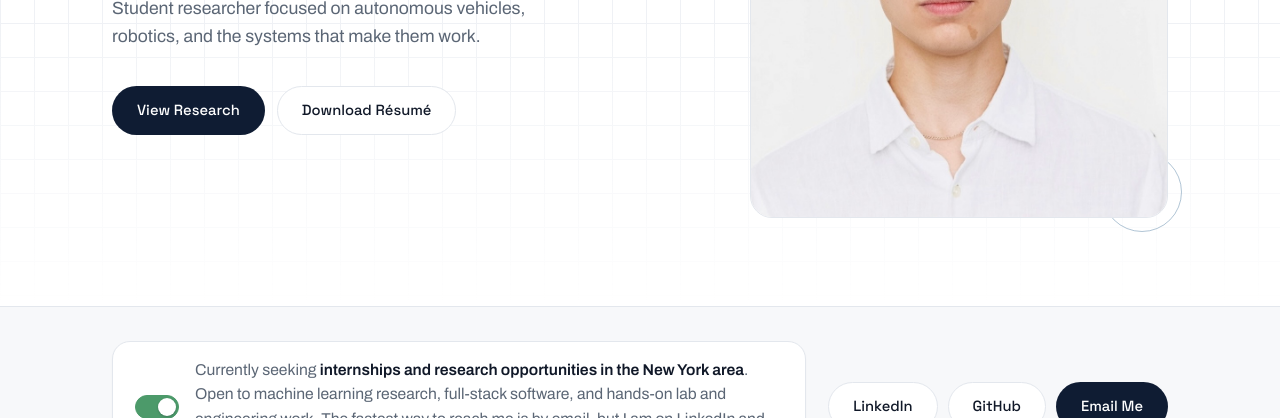
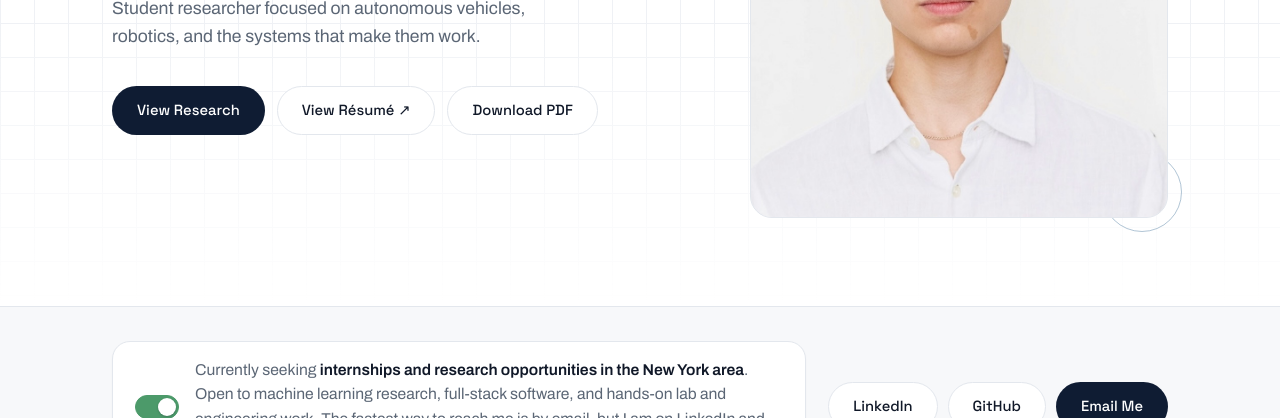
Before and after one commit to jakecapmeil/jakecapmeil.github.io, a plain HTML site: page index.html in a window 1280 px wide. Shown: the part 382-800 px from the top of the page. Drawn offline with Linux system fonts and the light colour scheme.

Commit message:
Redesigned one-page résumé in the site's style; add view and download buttons
Co-Authored-By: Claude Opus 5.5 <noreply@anthropic.com>

```diff
--- a/index.html
+++ b/index.html
@@ -456,7 +456,7 @@
       <a href="#toolkit">Toolkit</a>
       <a href="#academics">Academics</a>
       <a href="#community">Community</a>
-      <a href="Jake_Capmeil_Resume.pdf" class="resume" download>Résumé</a>
+      <a href="Jake_Capmeil_Resume.pdf" class="resume" target="_blank" rel="noopener">Résumé</a>
     </div>
   </div>
 </nav>
@@ -478,7 +478,8 @@
       <p class="tagline">Student researcher focused on autonomous vehicles, robotics, and the systems that make them work.</p>
       <div class="hero-cta">
         <a href="#research" class="btn btn-primary">View Research</a>
-        <a href="Jake_Capmeil_Resume.pdf" class="btn btn-ghost" download>Download Résumé</a>
+        <a href="Jake_Capmeil_Resume.pdf" class="btn btn-ghost" target="_blank" rel="noopener">View Résumé ↗</a>
+        <a href="Jake_Capmeil_Resume.pdf" class="btn btn-ghost" download="Jake_Capmeil_Resume.pdf">Download PDF</a>
       </div>
     </div>
     <div class="photo-wrap">
```
Also changed, not shown: 2 other files.
